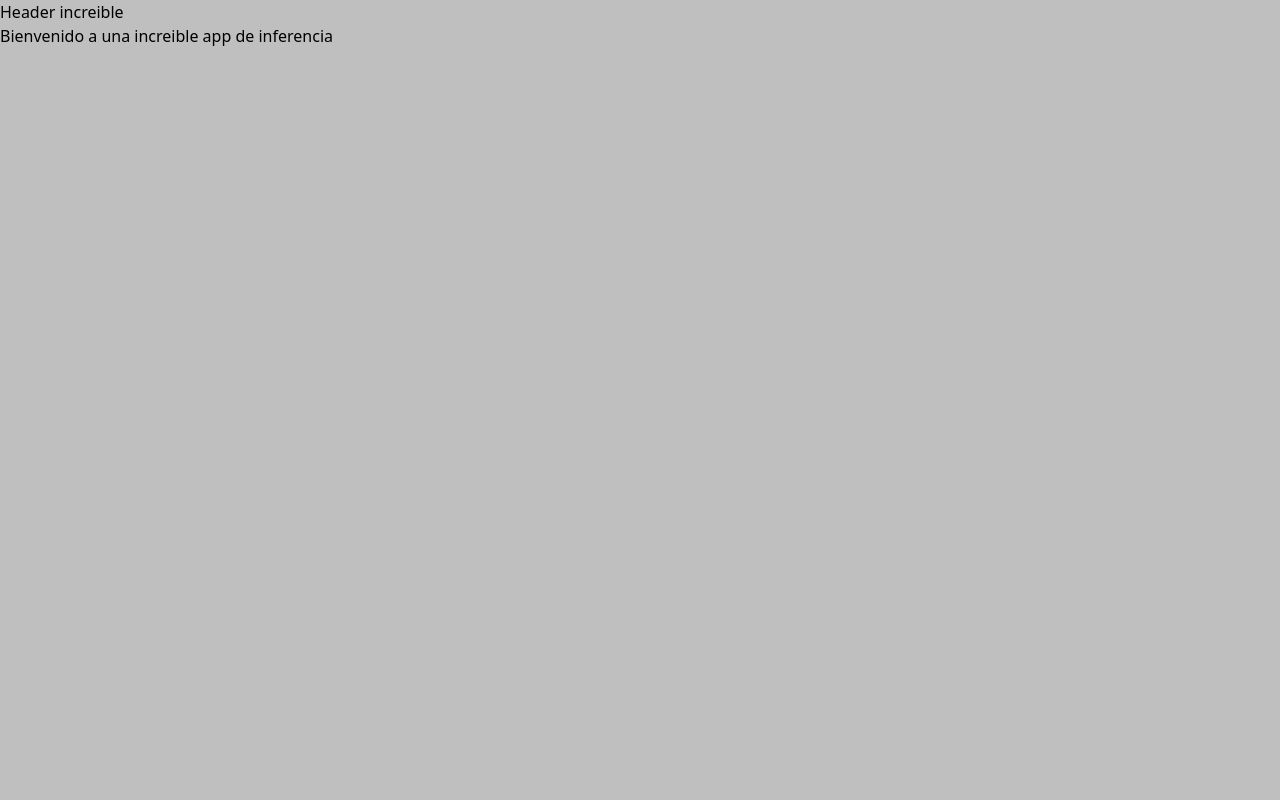
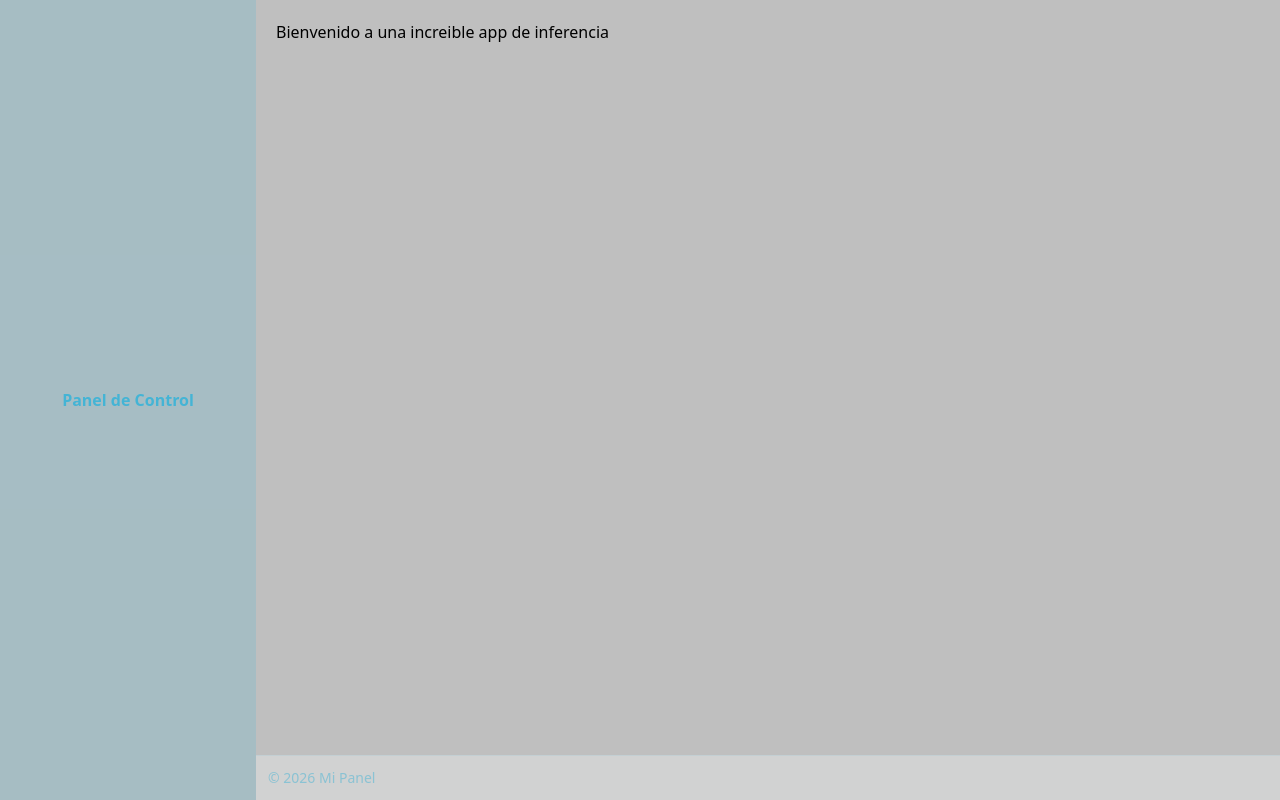
Before and after one commit to ChurnInsight-Alura/churn-insight-app, a React (Vite) app: page / in a window 1280 px wide. Built offline with nearby package versions, Linux system fonts and the light colour scheme.

Commit message:
Definicion de estructura general y variables

```diff
--- /dev/null
+++ b/src/components/footer/Footer.jsx
@@ -0,0 +1,8 @@
+
+export default function Footer() {
+  return (
+    <footer className="p-3 border-t border-primary/10 bg-gray-50/30">
+      <h1 className="text-sm text-primary/50 font-medium">© 2026 Mi Panel</h1>
+    </footer>
+  )
+}
--- a/src/components/header/Header.jsx
+++ b/src/components/header/Header.jsx
@@ -1,10 +1,27 @@
-import { Outlet } from "react-router-dom";
+import { Outlet, Link } from "react-router-dom";
+import Footer from "../footer/Footer";
 
 export default function Header() {
   return (
-    <>
-    <div>Header increible</div>
-    <Outlet/>
-    </>
-  )
+   <div className="flex flex-row min-h-dvh w-full">
+  <aside className="sticky top-0 h-screen w-64 bg-primary/20">
+    <nav className="flex items-center h-full justify-center">
+      <Link
+        to="/dashboard"
+        className="text-primary font-semibold hover:text-primary/70 transition-colors">
+        Panel de Control
+      </Link>
+    </nav>
+  </aside>
+
+
+  <div className="flex flex-col flex-1">
+    <main className="flex-1 p-5">
+      <Outlet />
+    </main>
+
+    <Footer />
+  </div>
+</div>
+  );
 }
--- a/src/index.css
+++ b/src/index.css
@@ -1,9 +1,10 @@
 @import "tailwindcss";
-* {
-	margin: 0;
-	padding: 0;
-	box-sizing: border-box;
+
+@theme {
+  --color-primary: oklch(0.72 0.11 221.19);
+  --color-secondary: oklch(0.72 0.11 221.19);
 }
+
 body {
-  background: rgb(191, 191, 191);
+  @apply bg-[#bfbfbf];
 }
```
